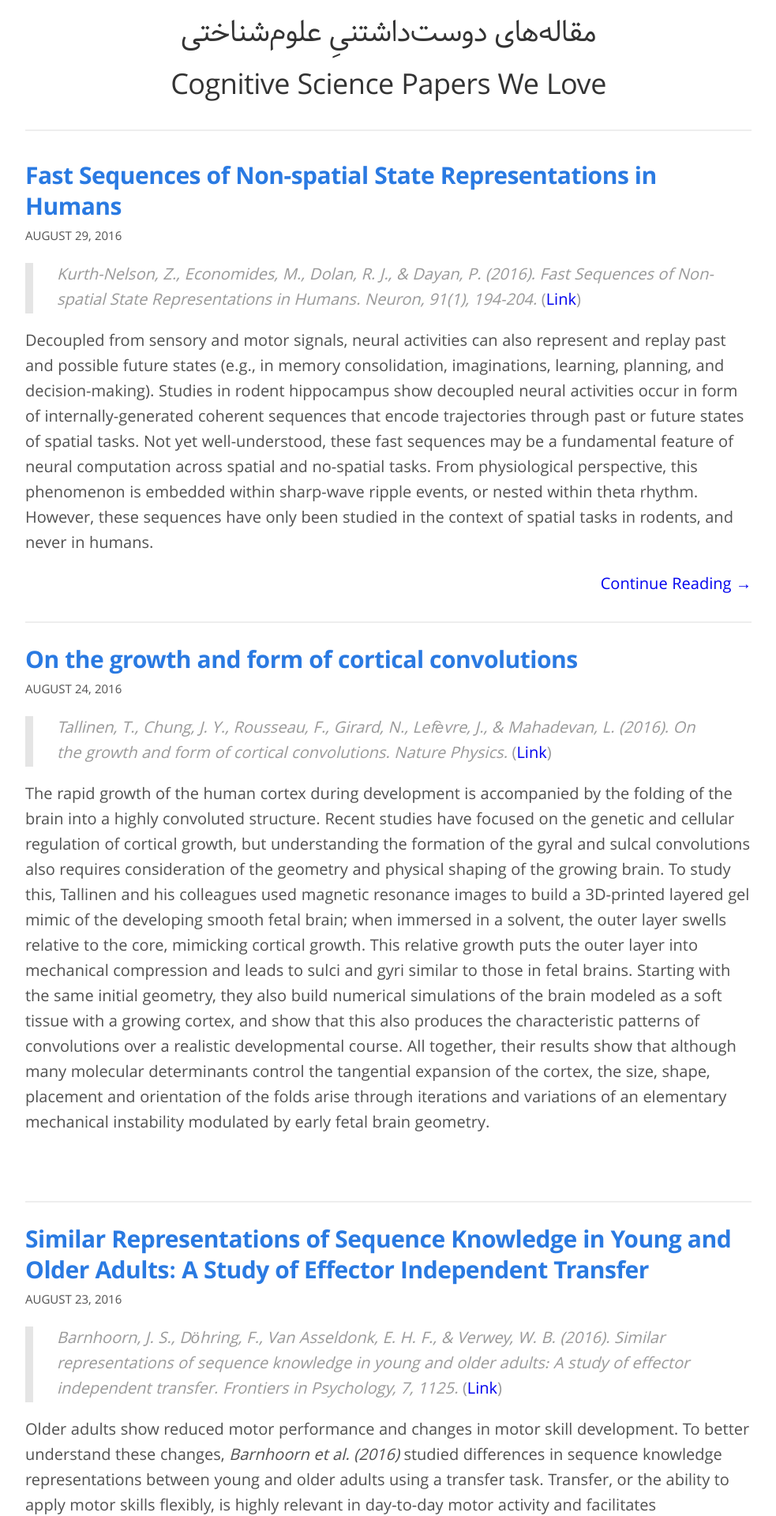
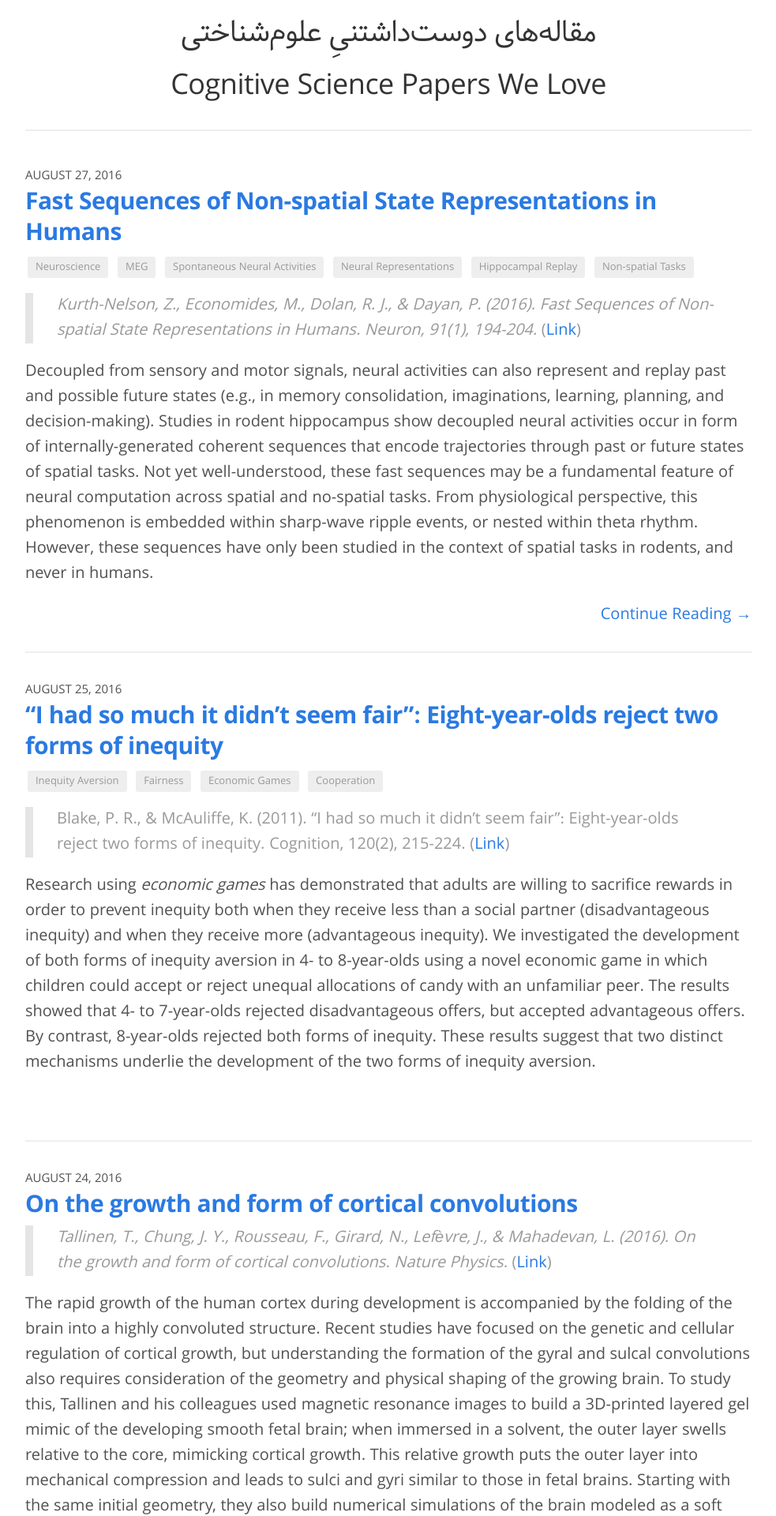
Before and after one commit to morteza/cog.onto.ir, a Jekyll site: the page built from index.html, in a window 1280 px wide. Shown: the top 1920 px of the page at 79% size, without its empty margins (148-1131 px from the left). Built offline with Jekyll 4.4.1, drawn with Linux system fonts in a browser that asks for light colours; some of the changed text lies outside the part shown.

Commit message:
New article, tagging is now working as expected, and several UI enhancements.

```diff
--- /dev/null
+++ b/_posts/2016-08-25-blake_mcauliffe_2011.md
@@ -0,0 +1,20 @@
+---
+title: '“I had so much it didn’t seem fair”: Eight-year-olds reject two forms of inequity'
+title_fa:
+layout: post_en
+date: '2016-08-25'
+date_fa:
+categories: article
+link: http://dx.doi.org/10.1016/j.cognition.2011.04.006
+doi: 10.1016/j.cognition.2011.04.006
+tags:
+  - Inequity Aversion
+  - Fairness
+  - Economic Games
+  - Cooperation
+---
+
+> Blake, P. R., & McAuliffe, K. (2011). “I had so much it didn’t seem fair”: Eight-year-olds reject two forms of inequity. Cognition, 120(2), 215-224. ([Link](http://dx.doi.org/10.1016/j.cognition.2011.04.006))
+
+
+Research using *economic games* has demonstrated that adults are willing to sacrifice rewards in order to prevent inequity both when they receive less than a social partner (disadvantageous inequity) and when they receive more (advantageous inequity). We investigated the development of both forms of inequity aversion in 4- to 8-year-olds using a novel economic game in which children could accept or reject unequal allocations of candy with an unfamiliar peer. The results showed that 4- to 7-year-olds rejected disadvantageous offers, but accepted advantageous offers. By contrast, 8-year-olds rejected both forms of inequity. These results suggest that two distinct mechanisms underlie the development of the two forms of inequity aversion.
--- a/_posts/2016-08-29-kurth_nelson_2016.md
+++ b/_posts/2016-08-29-kurth_nelson_2016.md
@@ -2,11 +2,18 @@
 title: 'Fast Sequences of Non-spatial State Representations in Humans'
 title_fa:
 layout: post_en
-date: '2016-08-29'
+date: '2016-08-27'
 date_fa:
 categories: article
 link: http://dx.doi.org/10.1016/j.neuron.2016.05.028
 doi: 10.1016/j.neuron.2016.05.028
+tags:
+  - Neuroscience
+  - MEG
+  - Spontaneous Neural Activities
+  - Neural Representations
+  - Hippocampal Replay
+  - Non-spatial Tasks
 ---
 
 > *Kurth-Nelson, Z., Economides, M., Dolan, R. J., & Dayan, P. (2016). Fast Sequences of Non-spatial State Representations in Humans. Neuron, 91(1), 194-204.* ([Link](http://dx.doi.org/10.1016/j.neuron.2016.05.028))
@@ -19,3 +26,14 @@ Kurth-Nelson et al. (2016) found similar sequences not only in human, but also f
 
 
 Overall, they argue such sequences are a ubiquitous mechanism, might be analogous to the rodent hippocampal findings, and can be measured non-invasively in humans.
+
+
+---
+### Highlights
+- Task requires navigating between objects whose neural representations can be decoded.
+- After task has been learned, spontaneous MEG activity encodes reverse paths.
+- These spontaneous sequences are up to four states long.
+- Sequences might be cognate with rodent hippocampal “replay”.
+
+### Summary
+Fast internally generated sequences of neural representations are suggested to support learning and online planning. However, these sequences have only been studied in the context of spatial tasks and never in humans. Here, we recorded magnetoencephalography (MEG) while human subjects performed a novel non-spatial reasoning task. The task required selecting paths through a set of six visual objects. We trained pattern classifiers on the MEG activity elicited by direct presentation of the visual objects alone and tested these classifiers on activity recorded during periods when no object was presented. During these object-free periods, the brain spontaneously visited representations of approximately four objects in fast sequences lasting on the order of 120 ms. These sequences followed backward trajectories along the permissible paths in the task. Thus, spontaneous fast sequential representation of states can be measured non-invasively in humans, and these sequences may be a fundamental feature of neural computation across tasks.
--- a/css/main.scss
+++ b/css/main.scss
@@ -48,8 +48,27 @@ $content-width:    960px;
 $on-palm:          600px;
 $on-laptop:        800px;
 
-a.header {
+.list-post-title a, a, a:visited {
   color: $brand-color;
+}
+
+.list-post-title a:hover, a:hover {
+  color: darken($brand-color, 15%);
+  text-decoration: none;
+}
+a.english.continue, a.english.continue:visited {
+  color: $brand-color;
+  float: right;
+}
+
+a.farsi.continue, a.farsi.continue:visited {
+  color: $brand-color;
+  float: left;
+}
+
+a.farsi.continue:hover, a.english.continue:hover {
+  text-decoration: none;
+  color: darken($brand-color, 15%);
 }
 
 .return.home {
--- a/css/tags.scss
+++ b/css/tags.scss
@@ -27,11 +27,11 @@ $on-palm:          600px;
 $on-laptop:        800px;
 
 .english.tags {
-  float: right;
+  float: left;
 }
 
 .farsi.tags {
-  float: left;
+  float: right;
 }
 
 .tag {
@@ -44,7 +44,7 @@ $on-laptop:        800px;
   line-height: 29px;
   padding: 0 10px 0 10px;
   position: relative;
-  margin: 0 3px 3px 0;
+  margin: 3px 3px 3px 3px;
   text-decoration: none;
   -webkit-transition: color 0.2s;
   font-size: 13px;
--- a/index.html
+++ b/index.html
@@ -21,49 +21,53 @@ layout: default
 {% for post in site.posts %}
   {% if post.layout == 'post_fa' %}
   <div class="list-item">
+    <span class="list-post-date"><span class="shamsi date">{{ post.date_fa }}</span></span>
+
     <h2 class="list-post-title">
       <a class="header" href="{{ site.baseurl }}{{ post.url }}">{{ post.title_fa }}</a>
     </h2>
-    <div class="list-post-date">
-      <!-- <time>{{ post.date | date_to_string }}</time> -->
-      <span class="shamsi date">{{ post.date_fa }}</span>
-      {% if post.tags.size() > 0 %}
-      <span class="farsi tags">
-        {% for tag in post.tags %}
-        <span class="tag">{{ tag }}</span>
-        {% endfor %}
-      </span>
-      {% endif %}
+
+    <div class="farsi tags">
+      {% for tag in post.tags %}
+      <span class="tag">{{ tag }}</span>
+      {% endfor %}
     </div>
+    {% if post.tags.size > 0 %}
+    <div class="" style="height: 50px;"></div>
+    {% endif %}
+
     <div class="list-post-excerpt">
       {{ post.excerpt }}
       {% if post.excerpt != post.content %}
-      <a href="{{ site.baseurl }}{{ post.url }}" style="float: left">ادامه &larr;</a>
+      <a href="{{ site.baseurl }}{{ post.url }}" class="farsi continue">ادامه &larr;</a>
       {% endif %}
     </div>
+
   </div>
   <br />
   <hr />
   {% endif %}
+
   {% if post.layout == 'post_en' %}
   <div class="list-item" style="direction:ltr">
+    <span class="list-post-date"><span>{{ post.date | date: '%B %d, %Y' }}</span></span>
     <h2 class="list-post-title">
       <a class="header" href="{{ site.baseurl }}{{ post.url }}">{{ post.title }}</a>
     </h2>
-    <div class="list-post-date">
-      <span>{{ post.date | date: '%B %d, %Y' }}</span>
-      {% if post.tags.size() > 0 %}
-      <span class="english tags">
-        {% for tag in post.tags %}
-        <span class="tag">{{ tag | first }}</span>
-        {% endfor %}
-      </span>
-      {% endif %}
+
+    <div class="english tags">
+      {% for tag in post.tags %}
+      <span class="tag">{{ tag }}</span>
+      {% endfor %}
     </div>
+    {% if post.tags.size > 0 %}
+    <div class="" style="height: 50px;"></div>
+    {% endif %}
+
     <div class="list-post-excerpt">
       {{ post.excerpt }}
       {% if post.excerpt != post.content %}
-      <a href="{{ site.baseurl }}{{ post.url }}" style="float: right">Continue Reading &rarr;</a>
+      <a href="{{ site.baseurl }}{{ post.url }}" class="english continue">Continue Reading &rarr;</a>
       {% endif %}
     </div>
   </div>
```
Also changed, not shown: _posts/2016-08-21-saeedi_et_al_2016.md (+5 -1 lines).
